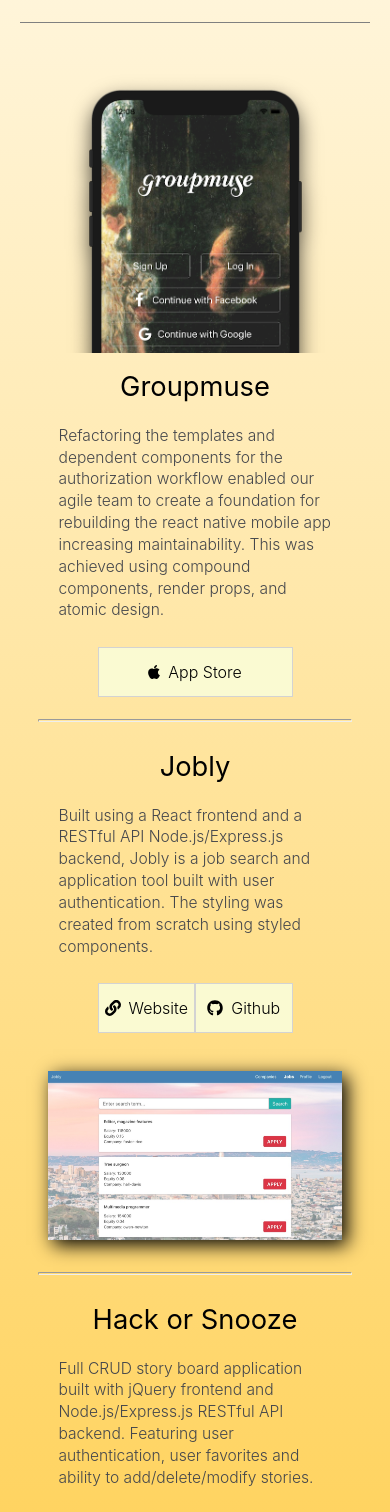
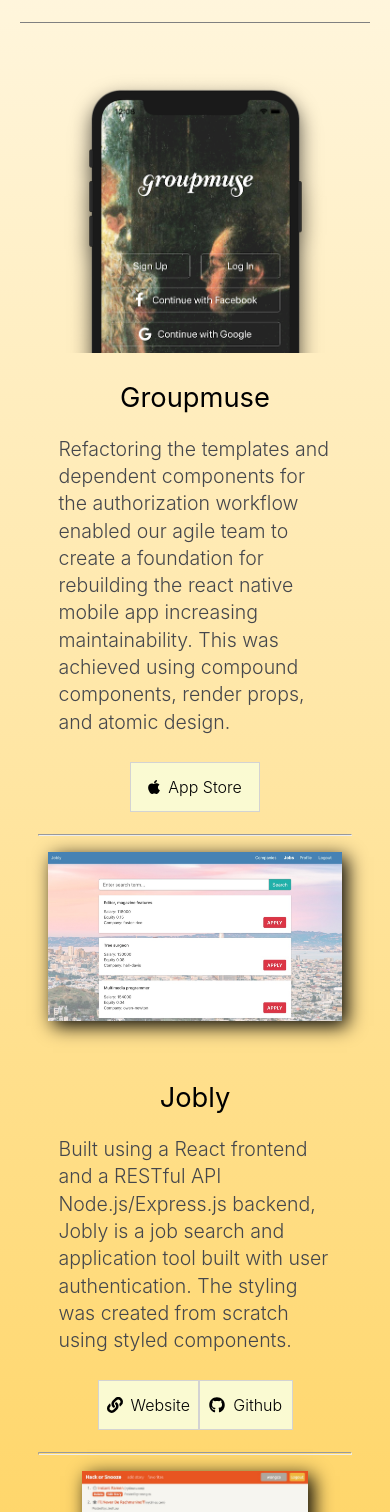
Before and after one commit to wongco/wongco-react-ts, a React (Create React App) app: page / in a window 390 px wide. Shown: the part 471-1983 px from the top of the page. Built offline with nearby package versions, Linux system fonts and the light colour scheme.

Commit message:
refactor code to responsive ordering

```diff
--- a/src/components/molecules/PortfolioButtons/index.tsx
+++ b/src/components/molecules/PortfolioButtons/index.tsx
@@ -5,10 +5,10 @@
 import styled from 'styled-components';
 
 /** Links Section */
-const StyledDetailsContainer = styled.div`
+const StyledDetailsContainer = styled.div<PortfolioButtonProps>`
   display: flex;
   flex-direction: row;
-  justify-content: center;
+  justify-content: ${props => (props.apple ? 'flex-start' : 'center')};
   height: 3em;
   margin-top: 1em;
   width: 15vw;
@@ -16,14 +16,24 @@
 
   @media (max-width: 767.98px) {
     width: 50vw;
+    justify-content: center;
   }
 `;
 
 const StyledLink = styled.a`
   text-decoration: none;
-  width: 100%;
+  width: 7em;
   height: 100%;
   border: 1px solid lightgray;
+  padding-left: 0.5em;
+  padding-right: 0.5em;
+  background-color: lightgoldenrodyellow;
+  transition: color 0.5s, background-color 0.5s;
+
+  &:hover {
+    background-color: steelblue;
+    color: white;
+  }
 `;
 
 const StyledLinkText = styled.div`
@@ -38,19 +48,12 @@
   width: 100%;
   height: 100%;
   color: black;
-  background-color: lightgoldenrodyellow;
-  transition: color 0.5s, background-color 0.5s;
-
-  &:hover {
-    background-color: steelblue;
-    color: white;
-  }
 `;
 
 const PortfolioButtons: React.SFC<PortfolioButtonProps> = props => {
   const { apple, link, githubLink } = props;
   return (
-    <StyledDetailsContainer>
+    <StyledDetailsContainer apple={apple}>
       {apple && (
         <StyledLink href={apple}>
           <StyledDetailsTab>
--- a/src/components/molecules/PortfolioGroupmuse/index.tsx
+++ b/src/components/molecules/PortfolioGroupmuse/index.tsx
@@ -1,9 +1,6 @@
-import { faApple, faGithub } from '@fortawesome/free-brands-svg-icons';
-import { faLink } from '@fortawesome/free-solid-svg-icons';
-import { FontAwesomeIcon } from '@fortawesome/react-fontawesome';
 import React, { PureComponent } from 'react';
 import styled from 'styled-components';
-import PortfolioButtons from '../PortfolioButtons';
+import PortfolioInfoSection from '../PortfolioInfoSection';
 
 const StyledGroupmuseContainer = styled.div`
   display: flex;
@@ -18,7 +15,6 @@
   @media (max-width: 767.98px) {
     flex-direction: column;
   }
-  /* border-bottom: 1px solid gray; */
 `;
 
 const StyledImgContainer = styled.div`
@@ -38,99 +34,6 @@
   width: 100%;
 `;
 
-/** Project Verbiage Section */
-const StyledPortfolioText = styled.div`
-  box-sizing: border-box;
-  display: flex;
-  flex-direction: column;
-  height: 100%;
-  padding: 0 15px;
-  width: 40vw;
-
-  @media (max-width: 767.98px) {
-    margin: 0;
-    padding: 0;
-    margin-bottom: 1.5em;
-    align-items: center;
-    width: 70vw;
-  }
-`;
-
-const StyledProjectTitle = styled.div`
-  font-size: 2.2vw;
-  margin: 7px 0;
-  padding: 10px 0;
-  font-weight: 400;
-
-  @media (max-width: 767.98px) {
-    font-size: 7vw;
-  }
-`;
-
-const StyledBodyText = styled.div`
-  margin-top: 5px;
-  margin-bottom: 10px;
-  color: #45474c;
-  font-size: 1.5vw;
-  line-height: 1.4em;
-  font-weight: 300;
-  width: 100%;
-  padding-bottom: 1em 0;
-
-  @media (max-width: 767.98px) {
-    font-size: 4vw;
-  }
-`;
-
-/** Links Section */
-
-const StyledDetailsContainer = styled.div`
-  display: flex;
-  flex-direction: row;
-  /* justify-content: center; */
-  height: 4em;
-  margin-top: 1em;
-  width: 30vw;
-  max-width: 500px;
-
-  @media (max-width: 576px) {
-    width: 70vw;
-    justify-content: center;
-  }
-`;
-
-const StyledLink = styled.a`
-  text-decoration: none;
-  width: 20em;
-  height: 100%;
-  border: 1px solid lightgray;
-`;
-
-const StyledLinkText = styled.div`
-  margin: 15px;
-`;
-
-const StyledDetailsTab = styled.div`
-  display: flex;
-  justify-content: center;
-  align-items: center;
-  font-weight: 300;
-  width: 100%;
-  height: 100%;
-  color: black;
-  background-color: lightgoldenrodyellow;
-  transition: color 0.5s, background-color 0.5s;
-
-  &:hover {
-    background-color: steelblue;
-    color: white;
-  }
-`;
-
-const StyledLastDetailTab = styled(StyledDetailsTab)`
-  border-right: none;
-`;
-
 class PortfolioGroupmuse extends PureComponent<PortfolioGroupmuseProps> {
   public render() {
     const { preview, title, link, githubLink, alt, text, apple } = this.props;
@@ -139,11 +42,13 @@
         <StyledImgContainer>
           <StyledImg src={preview} alt={alt} />
         </StyledImgContainer>
-        <StyledPortfolioText>
-          <StyledProjectTitle>{title}</StyledProjectTitle>
-          <StyledBodyText>{text}</StyledBodyText>
-          <PortfolioButtons githubLink={githubLink} apple={apple} link={link} />
-        </StyledPortfolioText>
+        <PortfolioInfoSection
+          githubLink={githubLink}
+          apple={apple}
+          link={link}
+          title={title}
+          text={text}
+        />
       </StyledGroupmuseContainer>
     );
   }
--- a/src/components/molecules/PortfolioHackorSnooze/index.tsx
+++ b/src/components/molecules/PortfolioHackorSnooze/index.tsx
@@ -1,9 +1,6 @@
-import { faApple, faGithub } from '@fortawesome/free-brands-svg-icons';
-import { faLink } from '@fortawesome/free-solid-svg-icons';
-import { FontAwesomeIcon } from '@fortawesome/react-fontawesome';
 import React, { PureComponent } from 'react';
 import styled from 'styled-components';
-import PortfolioButtons from '../PortfolioButtons';
+import PortfolioInfoSection from '../PortfolioInfoSection';
 
 const StyledHackSnoozeContainer = styled.div`
   display: flex;
@@ -14,11 +11,10 @@
   height: 100%;
   padding-top: 5em;
   padding-bottom: 5em;
-  /* border-bottom: 1px solid gray; */
 
   @media (max-width: 767.98px) {
     justify-content: center;
-    flex-direction: column-reverse;
+    flex-direction: column;
     padding-top: 0em;
     padding-bottom: 0em;
   }
@@ -34,7 +30,7 @@
   @media (max-width: 767.98px) {
     margin-top: 1em;
     margin-bottom: 2em;
-    height: 25vh;
+    height: 20vh;
     width: 100%;
     justify-content: center;
   }
@@ -50,52 +46,6 @@
   }
 `;
 
-/** Project Verbiage Section */
-const StyledPortfolioText = styled.div`
-  box-sizing: border-box;
-  display: flex;
-  flex-direction: column;
-  align-items: flex-start;
-  height: 100%;
-  width: 40vw;
-  margin-left: 1.5em;
-  margin-bottom: 1.5em;
-
-  @media (max-width: 767.98px) {
-    margin: 0;
-    margin-bottom: 1.5em;
-    align-items: center;
-    width: 70vw;
-  }
-`;
-
-const StyledProjectTitle = styled.div`
-  font-size: 2.2vw;
-  margin: 7px 0;
-  padding: 10px 0;
-  font-weight: 400;
-
-  @media (max-width: 767.98px) {
-    margin-top: 18px;
-    font-size: 7vw;
-  }
-`;
-
-const StyledBodyText = styled.div`
-  margin-top: 5px;
-  margin-bottom: 10px;
-  color: #45474c;
-  font-size: 1.5vw;
-  line-height: 1.4em;
-  font-weight: 300;
-  width: 100%;
-  padding-bottom: 1em 0;
-
-  @media (max-width: 767.98px) {
-    font-size: 4vw;
-  }
-`;
-
 class PortfolioHackSnooze extends PureComponent<PortfolioHackSnoozeProps> {
   public render() {
     const { preview, title, link, githubLink, alt, text, apple } = this.props;
@@ -104,11 +54,13 @@
         <StyledImgContainer>
           <StyledImg src={preview} alt={alt} />
         </StyledImgContainer>
-        <StyledPortfolioText>
-          <StyledProjectTitle>{title}</StyledProjectTitle>
-          <StyledBodyText>{text}</StyledBodyText>
-          <PortfolioButtons githubLink={githubLink} apple={apple} link={link} />
-        </StyledPortfolioText>
+        <PortfolioInfoSection
+          githubLink={githubLink}
+          apple={apple}
+          link={link}
+          title={title}
+          text={text}
+        />
       </StyledHackSnoozeContainer>
     );
   }
--- /dev/null
+++ b/src/components/molecules/PortfolioInfoSection/index.tsx
@@ -0,0 +1,71 @@
+import React from 'react';
+import styled from 'styled-components';
+import PortfolioButtons from '../PortfolioButtons';
+
+/** Project Verbiage Section */
+const PortfolioInfoSectionContainer = styled.div`
+  box-sizing: border-box;
+  display: flex;
+  flex-direction: column;
+  align-items: flex-start;
+  height: 100%;
+  width: 40vw;
+  margin-left: 1.5em;
+  margin-bottom: 1.5em;
+
+  @media (max-width: 767.98px) {
+    margin: 0;
+    margin-bottom: 1.5em;
+    align-items: center;
+    width: 70vw;
+    order: 1;
+  }
+`;
+
+const StyledProjectTitle = styled.div`
+  font-size: 2.2vw;
+  margin: 7px 0;
+  padding: 10px 0;
+  font-weight: 400;
+
+  @media (max-width: 767.98px) {
+    margin-top: 18px;
+    font-size: 7vw;
+  }
+`;
+
+const StyledBodyText = styled.div`
+  margin-top: 5px;
+  margin-bottom: 10px;
+  color: #45474c;
+  font-size: 1.5vw;
+  line-height: 1.4em;
+  font-weight: 300;
+  width: 100%;
+  padding-bottom: 1em 0;
+
+  @media (max-width: 767.98px) {
+    font-size: 5vw;
+  }
+`;
+
+const PortfolioInfoSection: React.SFC<PortfolioInfoSectionProps> = props => {
+  const { title, link, githubLink, text, apple } = props;
+  return (
+    <PortfolioInfoSectionContainer>
+      <StyledProjectTitle>{title}</StyledProjectTitle>
+      <StyledBodyText>{text}</StyledBodyText>
+      <PortfolioButtons githubLink={githubLink} apple={apple} link={link} />
+    </PortfolioInfoSectionContainer>
+  );
+};
+
+export default PortfolioInfoSection;
+
+interface PortfolioInfoSectionProps {
+  link?: string;
+  title: string;
+  githubLink?: string;
+  text: string;
+  apple?: string;
+}
--- a/src/components/molecules/PortfolioJobly/index.tsx
+++ b/src/components/molecules/PortfolioJobly/index.tsx
@@ -1,17 +1,16 @@
 import React, { PureComponent } from 'react';
 import styled from 'styled-components';
-import PortfolioButtons from '../PortfolioButtons';
+import PortfolioInfoSection from '../PortfolioInfoSection';
 
 const StyledJoblyContainer = styled.div`
   display: flex;
-  flex-direction: row;
+  flex-direction: row-reverse;
   justify-content: space-evenly;
   align-items: center;
   width: 100%;
   height: 100%;
   padding-top: 5em;
   padding-bottom: 5em;
-  /* border-bottom: 1px solid gray; */
 
   @media (max-width: 767.98px) {
     justify-content: center;
@@ -34,6 +33,7 @@
     height: 20vh;
     width: 100%;
     justify-content: center;
+    /* order: 0; */
   }
 `;
 
@@ -47,65 +47,21 @@
   }
 `;
 
-/** Project Verbiage Section */
-const StyledPortfolioText = styled.div`
-  box-sizing: border-box;
-  display: flex;
-  flex-direction: column;
-  align-items: flex-start;
-  height: 100%;
-  width: 40vw;
-  margin-left: 1.5em;
-  margin-bottom: 1.5em;
-
-  @media (max-width: 767.98px) {
-    margin: 0;
-    margin-bottom: 1.5em;
-    align-items: center;
-    width: 70vw;
-  }
-`;
-
-const StyledProjectTitle = styled.div`
-  font-size: 2.2vw;
-  margin: 7px 0;
-  padding: 10px 0;
-  font-weight: 400;
-
-  @media (max-width: 767.98px) {
-    margin-top: 18px;
-    font-size: 7vw;
-  }
-`;
-
-const StyledBodyText = styled.div`
-  margin-top: 5px;
-  margin-bottom: 10px;
-  color: #45474c;
-  font-size: 1.5vw;
-  line-height: 1.4em;
-  font-weight: 300;
-  width: 100%;
-  padding-bottom: 1em 0;
-
-  @media (max-width: 767.98px) {
-    font-size: 4vw;
-  }
-`;
-
 class PortfolioJobly extends PureComponent<PortfolioJoblyProps> {
   public render() {
     const { preview, title, link, githubLink, alt, text, apple } = this.props;
     return (
       <StyledJoblyContainer>
-        <StyledPortfolioText>
-          <StyledProjectTitle>{title}</StyledProjectTitle>
-          <StyledBodyText>{text}</StyledBodyText>
-          <PortfolioButtons githubLink={githubLink} apple={apple} link={link} />
-        </StyledPortfolioText>
         <StyledImgContainer>
           <StyledImg src={preview} alt={alt} />
         </StyledImgContainer>
+        <PortfolioInfoSection
+          githubLink={githubLink}
+          apple={apple}
+          link={link}
+          title={title}
+          text={text}
+        />
       </StyledJoblyContainer>
     );
   }
--- a/src/components/organisms/Banner/index.tsx
+++ b/src/components/organisms/Banner/index.tsx
@@ -3,7 +3,7 @@
 import bannerImage from '../../../pics/baybridge_banner2.jpg';
 
 /** parent container for banner section */
-const BannerContainer = styled.section`
+const BannerSection = styled.section`
   display: flex;
   flex-direction: row;
   padding: 2em 5em;
@@ -99,7 +99,7 @@
 class Banner extends Component {
   public render() {
     return (
-      <BannerContainer>
+      <BannerSection>
         <BannerTextContainer>
           <BannerTextSubContainer>
             <div>Inspired&nbsp;ideas. </div>
@@ -114,7 +114,7 @@
             <StyledTitle>Software Engineer</StyledTitle>
           </StyledTextContainer>
         </LogoContainer>
-      </BannerContainer>
+      </BannerSection>
     );
   }
 }
```
